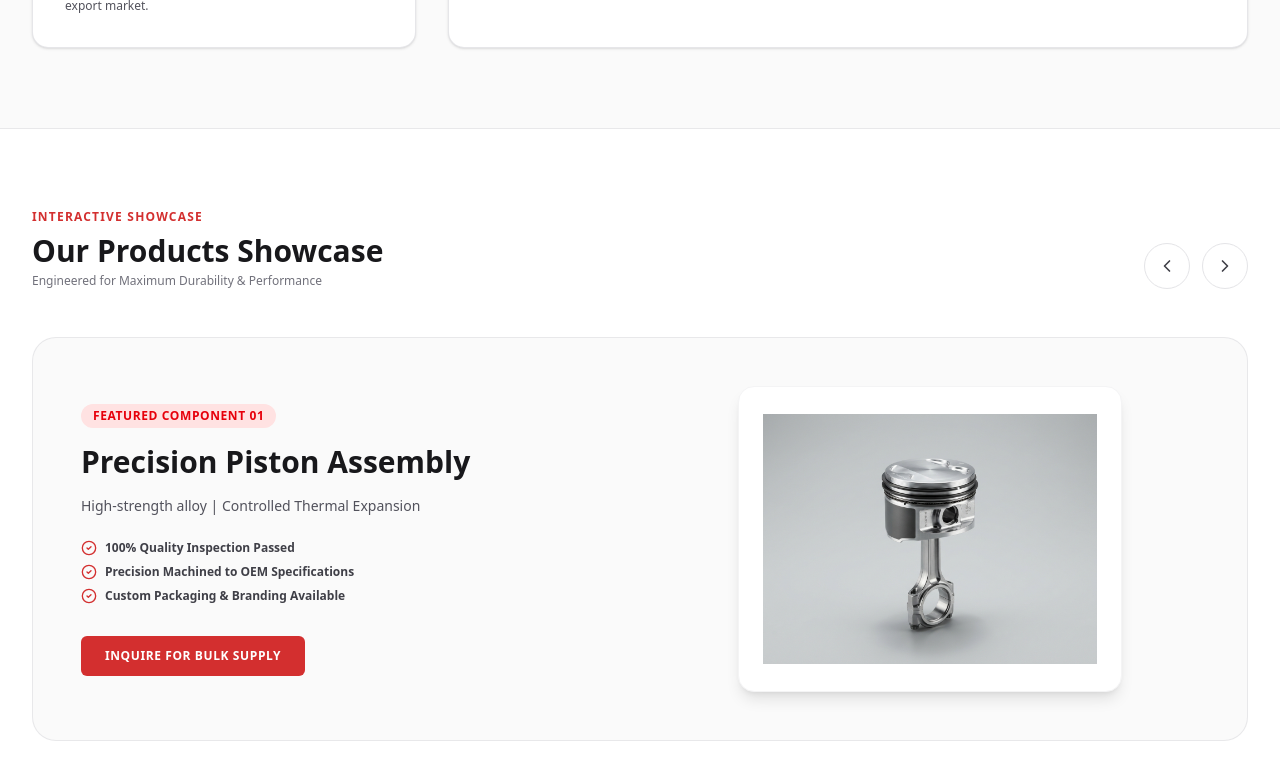
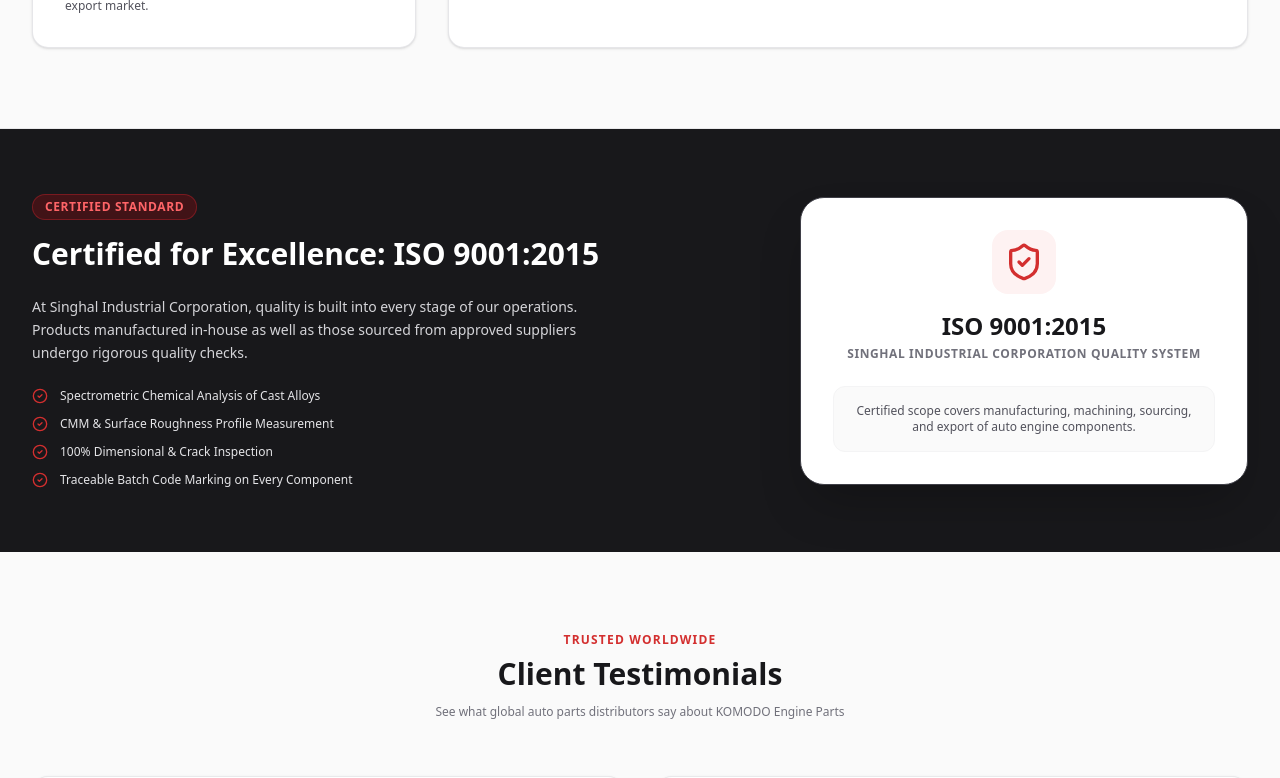
Before and after one commit to TECHHimanshu1/engine, a React (Vite) app: page / in a window 1280 px wide. Shown: the part 3280-4058 px from the top of the page. Built offline with nearby package versions, Linux system fonts and the light colour scheme.

Commit message:
Remove Our Products Showcase section from Home page

```diff
--- a/src/pages/Home.tsx
+++ b/src/pages/Home.tsx
@@ -37,14 +37,6 @@
   }
 ];
 
-const showcaseProducts = [
-  { name: 'Precision Piston Assembly', spec: 'High-strength alloy | Controlled Thermal Expansion', img: '/images/piston_hero.jpg' },
-  { name: 'Dry Type Cylinder Liner', spec: 'Centrifugal casting | Pearlitic Cast Iron', img: '/images/cylinder_liners.jpg' },
-  { name: 'Wet Type Coolant Sleeve', spec: 'Liquid coolant contact | Anti-Cavitation hone', img: '/images/cylinder_liners.jpg' },
-  { name: 'Air Brake Compressor Kit', spec: 'OEM-grade block, pistons, and rings', img: 'https://images.unsplash.com/photo-1601737786196-856ec85c18b7?auto=format&fit=crop&q=80&w=800' },
-  { name: 'Engine Valves', spec: 'Precision ground intake and exhaust valves', img: 'https://images.unsplash.com/photo-1498887960847-2a5e46312788?auto=format&fit=crop&q=80&w=800' },
-];
-
 const faqs = [
   { q: "What is your Minimum Order Quantity (MOQ)?", a: "Our MOQ is 300 pieces per order per line item." },
   { q: "Are you a certified engine parts manufacturer?", a: "Yes, Singhal Industrial Corporation (KOMODO Engine Parts) is ISO 9001:2015 certified for manufacturing and quality control." },
@@ -55,15 +47,6 @@
 
 export function Home() {
   const [openFaq, setOpenFaq] = useState<number>(0);
-  const [currentSlide, setCurrentSlide] = useState<number>(0);
-
-  const nextSlide = () => {
-    setCurrentSlide((prev) => (prev + 1) % showcaseProducts.length);
-  };
-
-  const prevSlide = () => {
-    setCurrentSlide((prev) => (prev - 1 + showcaseProducts.length) % showcaseProducts.length);
-  };
 
   return (
     <div className="w-full bg-white">
@@ -368,77 +351,7 @@
         </div>
       </section>
 
-      {/* Interactive Products Showcase Slider */}
-      <section className="py-20 bg-white">
-        <div className="max-w-7xl mx-auto px-4 sm:px-6 lg:px-8">
-          <div className="flex flex-col md:flex-row justify-between items-start md:items-end mb-12">
-            <div>
-              <span className="text-[#D32F2F] text-xs font-extrabold uppercase tracking-widest block mb-2">
-                Interactive Showcase
-              </span>
-              <h2 className="text-3xl font-extrabold text-zinc-900">Our Products Showcase</h2>
-              <p className="text-zinc-500 text-xs mt-1">Engineered for Maximum Durability & Performance</p>
-            </div>
 
-            <div className="flex items-center space-x-3 mt-4 md:mt-0">
-              <button
-                onClick={prevSlide}
-                className="p-3 rounded-full border border-zinc-200 text-zinc-700 hover:bg-[#D32F2F] hover:text-white hover:border-[#D32F2F] transition-all"
-                aria-label="Previous slide"
-              >
-                <ChevronLeft className="w-5 h-5" />
-              </button>
-              <button
-                onClick={nextSlide}
-                className="p-3 rounded-full border border-zinc-200 text-zinc-700 hover:bg-[#D32F2F] hover:text-white hover:border-[#D32F2F] transition-all"
-                aria-label="Next slide"
-              >
-                <ChevronRight className="w-5 h-5" />
-              </button>
-            </div>
-          </div>
-
-          <div className="bg-zinc-50 rounded-3xl p-8 md:p-12 border border-zinc-200/80">
-            <div className="grid grid-cols-1 lg:grid-cols-2 gap-10 items-center">
-              <div>
-                <span className="text-xs font-bold text-red-600 bg-red-100 px-3 py-1 rounded-full uppercase tracking-wider mb-4 inline-block">
-                  Featured Component 0{currentSlide + 1}
-                </span>
-                <h3 className="text-3xl font-extrabold text-zinc-900 mb-4">
-                  {showcaseProducts[currentSlide].name}
-                </h3>
-                <p className="text-zinc-600 text-sm mb-6">
-                  {showcaseProducts[currentSlide].spec}
-                </p>
-                <ul className="space-y-2 mb-8">
-                  <li className="flex items-center text-xs text-zinc-700 font-semibold">
-                    <CheckCircle2 className="w-4 h-4 text-[#D32F2F] mr-2" /> 100% Quality Inspection Passed
-                  </li>
-                  <li className="flex items-center text-xs text-zinc-700 font-semibold">
-                    <CheckCircle2 className="w-4 h-4 text-[#D32F2F] mr-2" /> Precision Machined to OEM Specifications
-                  </li>
-                  <li className="flex items-center text-xs text-zinc-700 font-semibold">
-                    <CheckCircle2 className="w-4 h-4 text-[#D32F2F] mr-2" /> Custom Packaging & Branding Available
-                  </li>
-                </ul>
-                <Link to="/quote" className="inline-flex items-center px-6 py-3 bg-[#D32F2F] text-white font-bold text-xs uppercase tracking-wider rounded-md hover:bg-red-700 transition-colors">
-                  Inquire For Bulk Supply
-                </Link>
-              </div>
-
-              <div className="flex justify-center">
-                <div className="relative max-w-sm w-full bg-white p-6 rounded-2xl shadow-lg border border-zinc-100">
-                  <img
-                    src={showcaseProducts[currentSlide].img}
-                    alt={showcaseProducts[currentSlide].name}
-                    className="w-full h-64 object-contain"
-                  />
-                </div>
-              </div>
-            </div>
-          </div>
-        </div>
-      </section>
 
       {/* ISO Certification Section */}
       <section className="py-16 bg-zinc-900 text-white">
```
